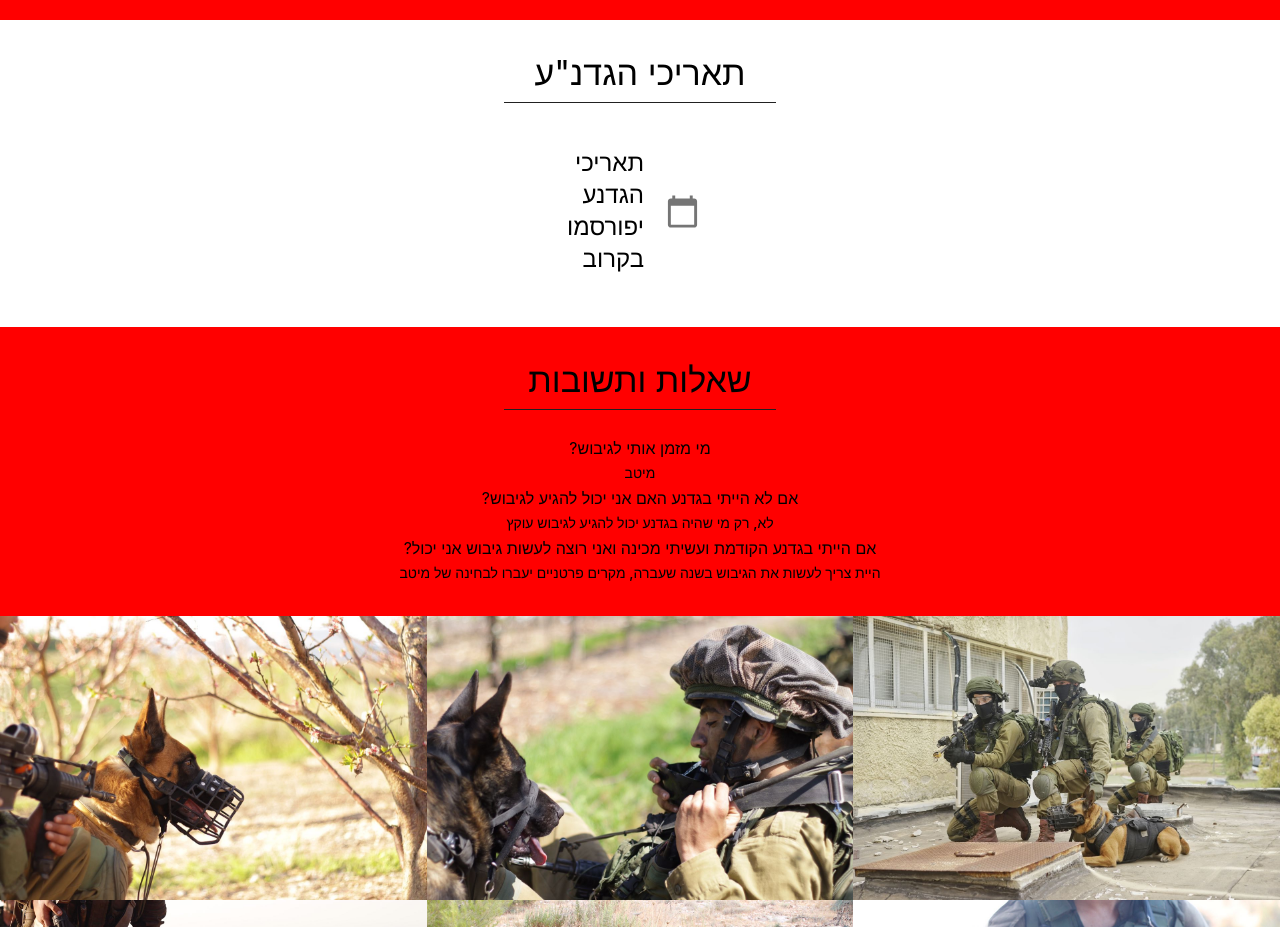
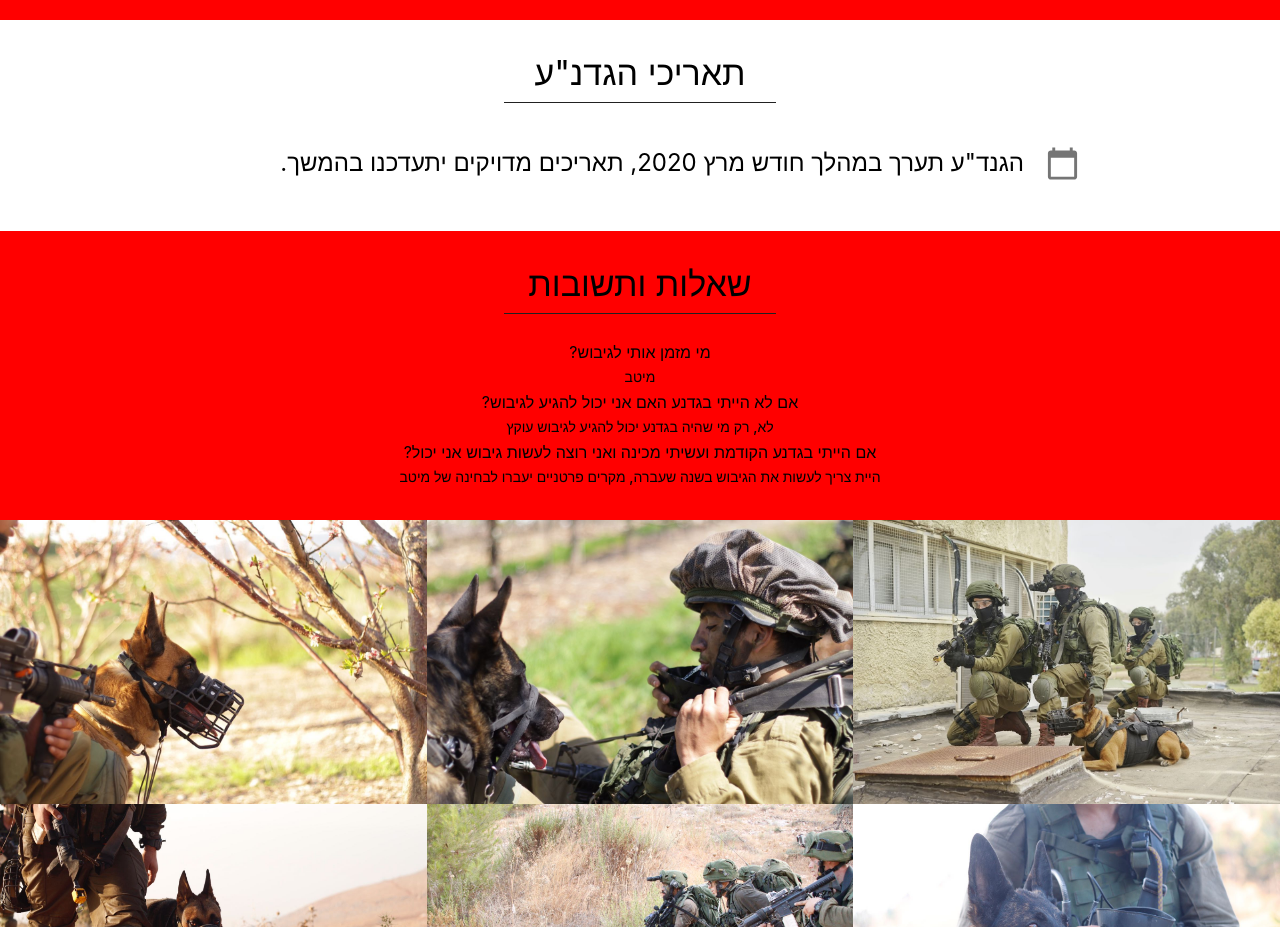
Before and after one commit to sushi30/oketz-website-react, a React (Create React App) app: page / in a window 1280 px wide. Shown: the part 1880-2807 px from the top of the page. Built offline with nearby package versions, Linux system fonts and the light colour scheme.

Commit message:
dates description

```diff
--- a/src/sections/Dates.js
+++ b/src/sections/Dates.js
@@ -15,20 +15,18 @@ export default ({ even }) => (
     <MainContainer even={even}>
       <SectionTitle>תאריכי הגדנ"ע</SectionTitle>
       <MyDivider />
-      <Container style={{ maxWidth: 200 }}>
       <List>
         <ListItem>
           <ListItemIcon>
             <CalendarIcon fontSize="large" />
           </ListItemIcon>
           <ListItemText
-              primary="תאריכי הגדנע יפורסמו בקרוב"
+            primary="הגנד&quot;ע תערך במהלך חודש מרץ 2020, תאריכים מדויקים יתעדכנו בהמשך."
             primaryTypographyProps={{ variant: "h5" }}
             style={{ textAlign: "right" }}
           />
         </ListItem>
       </List>
-      </Container>
     </MainContainer>
   </Section>
 );
```
Lines whose indentation alone changed are shown as unchanged.
